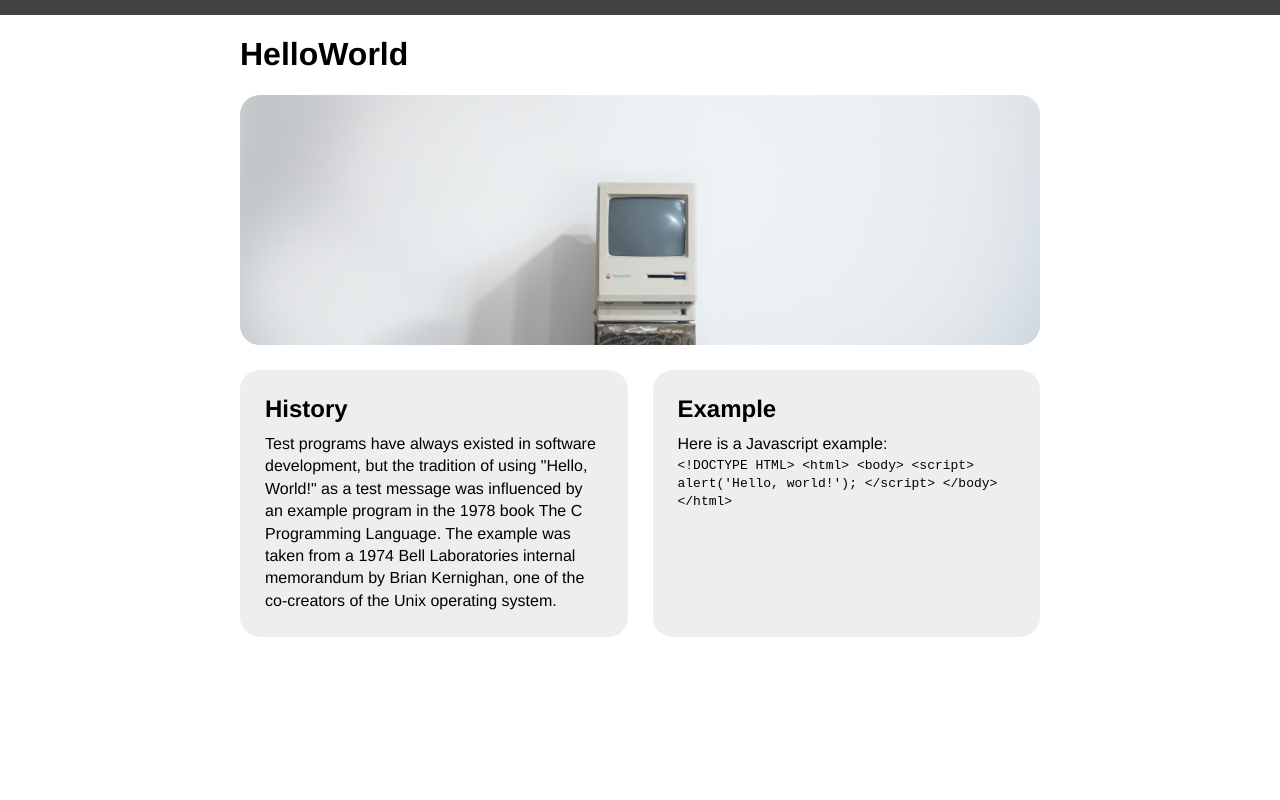
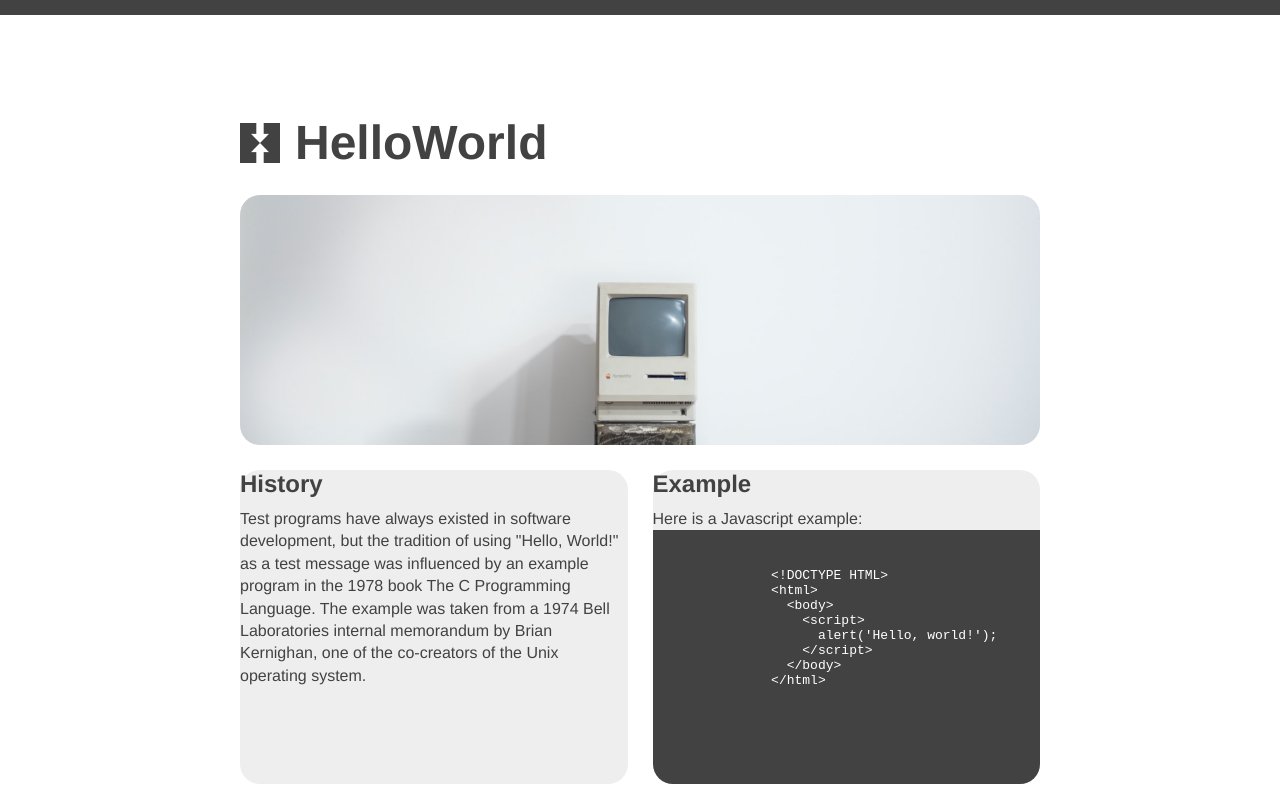
Before and after one commit to DannyLiang8/hello-world, a plain HTML site: page index.html in a window 1280 px wide. Drawn offline with Linux system fonts and the light colour scheme.

Commit message:
Changes Today

```diff
--- a/index.html
+++ b/index.html
@@ -17,10 +17,13 @@
           <h2>History</h2>
           <p>Test programs have always existed in software development, but the tradition of using "Hello, World!" as a test message was influenced by an example program in the 1978 book The C Programming Language. The example was taken from a 1974 Bell Laboratories internal memorandum by Brian Kernighan, one of the co-creators of the Unix operating system.</p>
         </section>
-        <section>
+        <section class="with-code">
+         <div class="code-copy">
           <h2>Example</h2>
           <p>Here is a Javascript example:</p>
-          <code>
+         </div>
+         <div class="code-html">
+          <code><pre>
             &lt;!DOCTYPE HTML&gt;
             &lt;html&gt;
               &lt;body&gt;
@@ -29,7 +32,8 @@
                 &lt;/script&gt;
               &lt;/body&gt;
             &lt;/html&gt;
-          </code>
+          <pre></code>
+         </div>
         </section>
       </div>
     </main>
--- a/screen.css
+++ b/screen.css
@@ -5,6 +5,7 @@ body {
     font-family: Helvetica, sans-serif;
     border-top: 15px solid #424242;
     margin: 0;
+    color: #424242;
 }
 
 main {
@@ -29,13 +30,42 @@ main {
     flex-grow: 1;
     flex-basis: 0;
     background: #eee;
-    padding: 25px;
     border-radius: 20px;
     margin-top: 25px;
 }
 
+.detailssection p {
+    margin: 20px;
+}
+
+detailssection h2 {
+    margin: 20px;
+}
+
+.details section.with-code {
+    padding: 0;
+}
+
+div.code-html {
+    padding: 25px;
+    background: #424242;
+    color: #fff;
+    border-bottom-left-radius: 20px;
+    border-bottom-right-radius: 20px;
+}
+
 img {
     width: 100%;
+}
+
+h1 {
+    background-image: url('images/h-logo.png');
+    background-repeat: no-repeat;
+    background-size: 40px;
+    background-position: center left;
+    font-size: 3em;
+    padding-left: 55px;
+    margin: 100px 0 25px 0;
 }
 
 h2 {
```
